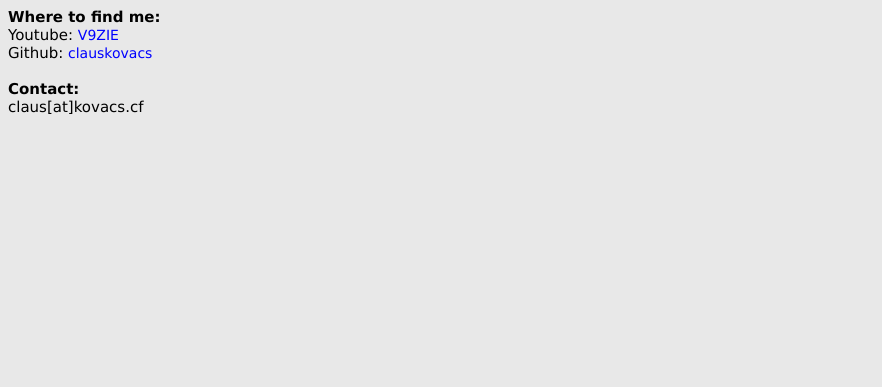
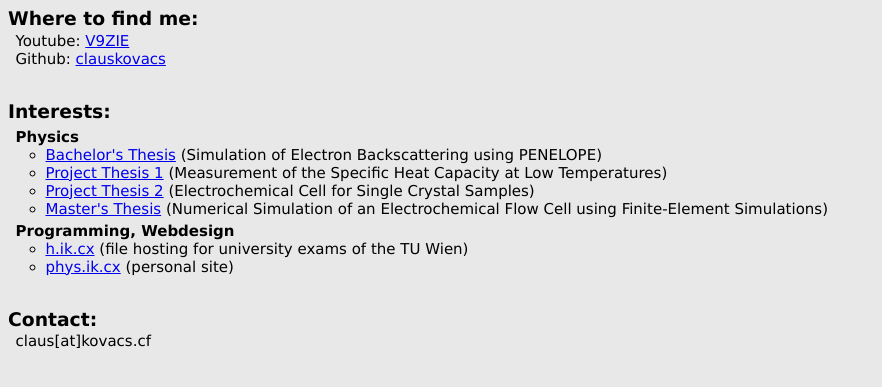
Before and after one commit to clauskovacs/kovacs-cf, a PHP site: page / in a window 1280 px wide. Shown: the top 387 px of the page, without its empty margins (0-882 px from the left). Run offline with PHP 8.4, Linux system fonts and the light colour scheme.

Commit message:
+interests

```diff
--- a/CSS/style.css
+++ /dev/null
@@ -1,27 +0,0 @@
-.customlink:link, .customlink:visited
-{
-	font-family:Verdana;
-	font-size: 14px;
-	text-decoration: none;
-	color: blue;
-/* 	text-transform: uppercase; */
-}
-
-.customlink:hover
-{
-	color: black;
-}
-
-.customlink:active
-{
-	color: black;
-}
-
-body
-{
-	font-family: Verdana;
-	font-weight: normal;
-	color: black;
-	font-size: 15px;
-	background-color: #E8E8E8;
-}
--- /dev/null
+++ b/css/style.css
@@ -0,0 +1,53 @@
+/* mainpage: font, colors, etc. */
+body
+{
+	font-family: Verdana;
+	font-weight: normal;
+	color: black;
+	font-size: 15px;
+	background-color: #E8E8E8;
+}
+
+/* mainpage: formatting of the emphasized text, e.g., "contact:" */
+div.emphText
+{
+  font-size: 125%;
+  font-weight: bold;
+  margin-bottom: 2.5px;
+}
+
+
+/* mainpage: link formatting */
+.customlink: link, .customlink: visited
+{
+	font-family: Verdana;
+	font-size: 14px;
+	text-decoration: none;
+	color: blue;
+/* 	text-transform: uppercase; */
+}
+
+.customlink: hover
+{
+	color: black;
+}
+
+.customlink: active
+{
+	color: black;
+}
+
+
+/* mainpage: (nested) lists formatting (type, spacing, etc.) */
+.mainpageListFirst
+{
+	list-style-type: none;
+	padding-left: 0.5em;
+	margin-top:0;
+}
+
+.mainpageListSecond
+{
+	list-style-type: circle;
+	padding-left: 2.0em;
+}
--- a/index.php
+++ b/index.php
@@ -1,21 +1,94 @@
 <!DOCTYPE html>
 <html>
+
 	<head>
 		<title></title>
-		<meta charset="utf-8">
-		<link rel="stylesheet" type="text/css" href="CSS/style.css">
+		<meta charset = "utf-8">
+		<link rel = "stylesheet" type = "text/css" href = "css/style.css">
 	</head>
+
 	<body>
-		<b>Where to find me:</b>
-		<br>
-		Youtube: <a class="customlink" href ="https://www.youtube.com/V9ZIE" target="_blank">V9ZIE</a>
-		<br>
-		Github: <a class="customlink" href ="https://github.com/clauskovacs" target="_blank">clauskovacs</a>
-		<br>
+		<div class = "emphText">Where to find me:</div>
+		<ul class = "mainpageListFirst">
+			<li>
+				Youtube: <a class = "customlink" href = "https://www.youtube.com/V9ZIE" target = "_blank">V9ZIE</a>
+			</li>
+
+			<li>
+				Github: <a class = "customlink" href = "https://github.com/clauskovacs" target = "_blank">clauskovacs</a>
+			</li>
+		</ul>
+
 		<br>
 
-		<b>Contact:</b>
+		<div class = "emphText">Interests:</div>
+		<ul class = "mainpageListFirst">
+			<li style = "padding-top: 0.25em;"><b>Physics</b>
+				<ul class = "mainpageListSecond">
+					<li>
+						<a	class = "customlink"
+							href = "physics/simulation_of_electron_backscatter_using_PENELOPE.pdf"
+							target = "_blank">
+							Bachelor's Thesis</a>
+							(Simulation of Electron Backscattering using PENELOPE)
+					</li>
+
+					<li>
+						<a	class = "customlink"
+							href = "physics/measurement_heat_capactiy_at_low_temperatures.pdf"
+							target = "_blank">
+							Project Thesis 1</a>
+							(Measurement of the Specific Heat Capacity at Low Temperatures)
+					</li>
+
+					<li>
+						<a	class = "customlink"
+							href = "physics/electrochemical_cell_for_single_crystal_samples.pdf"
+							target = "_blank">
+							Project Thesis 2</a>
+							(Electrochemical Cell for Single Crystal Samples)
+					</li>
+
+					<li>
+						<a	class = "customlink"
+							href = "physics/numerical_simulation_electrochemical_flowcell.pdf"
+							target = "_blank">
+							Master's Thesis</a>
+							(Numerical Simulation of an Electrochemical Flow Cell using Finite-Element Simulations)
+					</li>
+				</ul>
+
+			<li style = "padding-top: 0.25em;"><b>Programming, Webdesign</b>
+				<ul class = "mainpageListSecond">
+					<li>
+						<a	class = "customlink"
+							href = "http://h.ik.cx/"
+							target = "_blank">
+							h.ik.cx</a>
+							(file hosting for university exams of the TU Wien)
+					</li>
+
+					<li>
+						<a	class = "customlink"
+							href = "http://phys.ik.cx/"
+							target = "_blank">
+							phys.ik.cx</a>
+							(personal site)
+					</li>
+				</ul>
+
+			</li>
+		</ul>
+
+
 		<br>
-		claus[at]kovacs.cf
+
+		<div class = "emphText">Contact:</div>
+
+		<ul class = "mainpageListFirst">
+			<li>claus[at]kovacs.cf</li>
+		</ul>
+
 	</body>
+
 </html>
```
